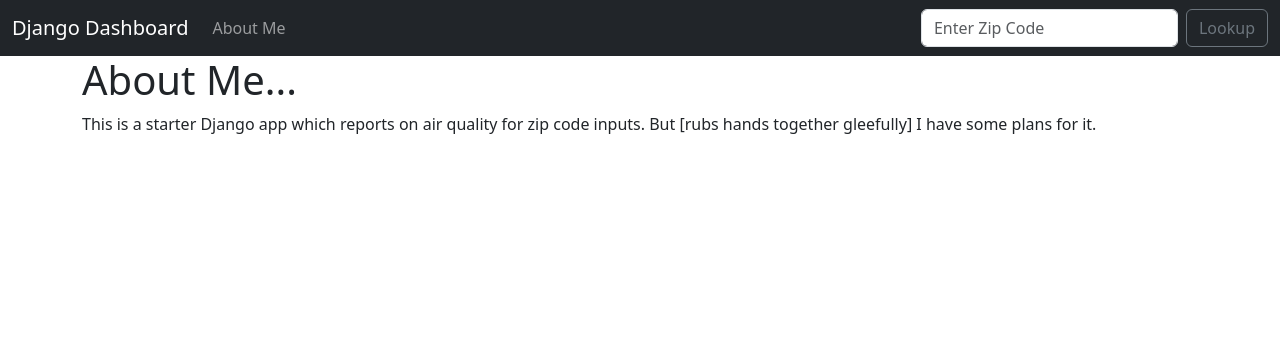
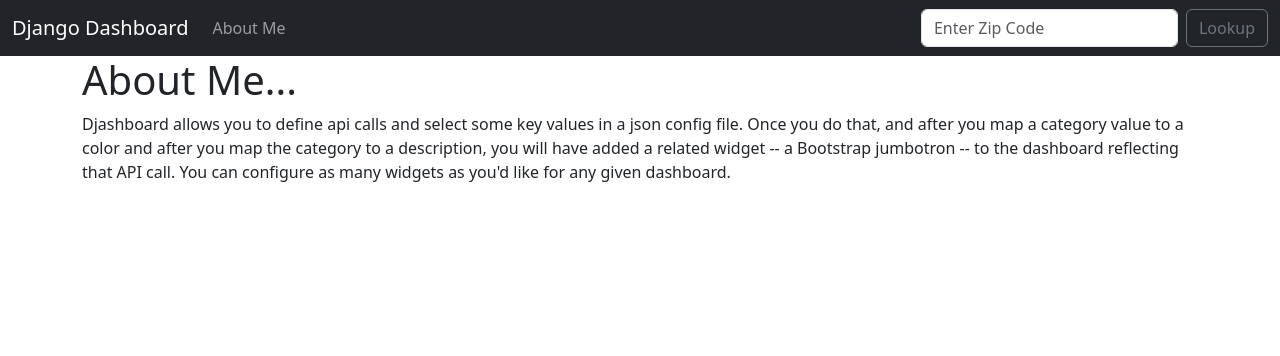
Before and after one commit to ErikPohl444/Djashboard, a Django app: template djangodashboard/lookup/templates/about.html in a window 1280 px wide. Shown: the top 356 px of the page. Run offline with Django 3.2, Linux system fonts and the light colour scheme; the template is opened without the code that fills it, so the values that code supplies are empty.

Commit message:
rebranded titles in html

```diff
--- a/djangodashboard/lookup/templates/about.html
+++ b/djangodashboard/lookup/templates/about.html
@@ -3,15 +3,17 @@
 {% extends 'base.html' %}
 <head>
     <meta charset="UTF-8">
-    {% block title %}Django Dashboard -- About Me{% endblock %}
+    {% block title %}Djashboard-- About Me{% endblock %}
 </head>
 <body>
 {% block content %}
 
 <h1>About Me...</h1>
 
-This is a starter Django app which reports on air quality for zip code inputs.
-But [rubs hands together gleefully] I have some plans for it.
+Djashboard allows you to define api calls and select some key values in a json config file.
+Once you do that, and after you map a category value to a color and after you map the category to a description,
+you will have added a related widget -- a Bootstrap jumbotron -- to the dashboard reflecting that API call.
+You can configure as many widgets as you'd like for any given dashboard.
 
 {% endblock %}
 
--- a/djangodashboard/lookup/templates/base.html
+++ b/djangodashboard/lookup/templates/base.html
@@ -3,7 +3,7 @@
 <head>
     <meta charset="utf-8">
     <meta name="viewport" content="width=device-width, initial-scale=1">
-    <title>{% block title %}Base Title{% endblock%}</title>
+    <title>{% block title %}Dashboard{% endblock%}</title>
 
     <link href="https://cdn.jsdelivr.net/npm/bootstrap@5.3.3/dist/css/bootstrap.min.css" rel="stylesheet"
           integrity="sha384-QWTKZyjpPEjISv5WaRU9OFeRpok6YctnYmDr5pNlyT2bRjXh0JMhjY6hW+ALEwIH" crossorigin="anonymous">
--- a/djangodashboard/lookup/templates/home.html
+++ b/djangodashboard/lookup/templates/home.html
@@ -3,7 +3,7 @@
 {% extends 'base.html' %}
 <head>
     <meta charset="UTF-8">
-    {% block title %}Django Dashboard -- Dashboard1: Air Quality{% endblock %}
+    {% block title %}Djashboard-- Dashboard: Widgets{% endblock %}
 </head>
 <body>
 {% block content %}
```
